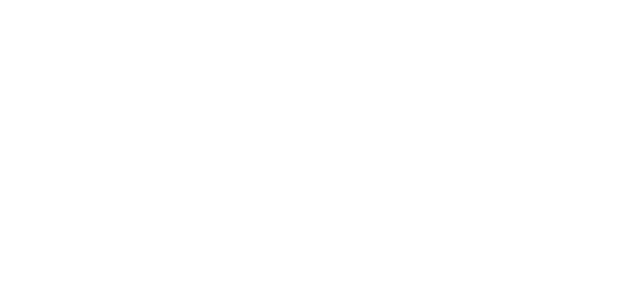
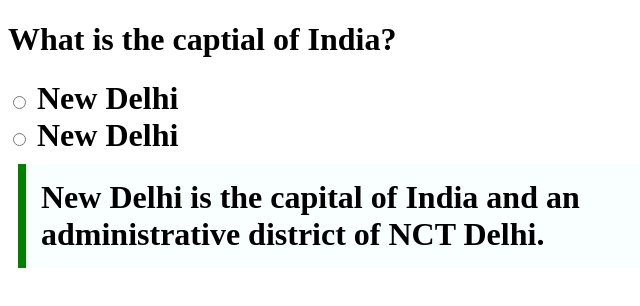
Before and after one commit to acciojob/trivia-pavan0000, a website: page main.html in a window 1280 px wide. Shown: the whole page, without its empty margins (0-640 px from the left). Drawn offline with Linux system fonts and the light colour scheme.

Commit message:
created a submission

```diff
--- a/main.html
+++ b/main.html
@@ -8,6 +8,18 @@
 
 <body>
 	<!-- the entire body must be written by student -->
+	<h1>What is the captial of India?<h1>
+		<form>
+			<input type="radio" id="button1">
+			<label for="button1">New Delhi</label>
+			<br>
+			<input type="radio" id="button1">
+			<label for="button1">New Delhi</label>
+		</form>
+
+
+			<p class="blockquote">New Delhi is the capital of India and an administrative
+			district of NCT Delhi.</p>
     <script type="text/javascript" src="./script.js">
 </script>
 
--- a/styles.css
+++ b/styles.css
@@ -1,2 +1,11 @@
 
 /* Your CSS Code here. */
+
+.blockquote{
+	width: 600px;
+	margin:10px;
+	padding:15px;
+	border-left:8px solid green;
+	background-color:#f8fffe;
+	Font-weight: Bold;
+}
```
